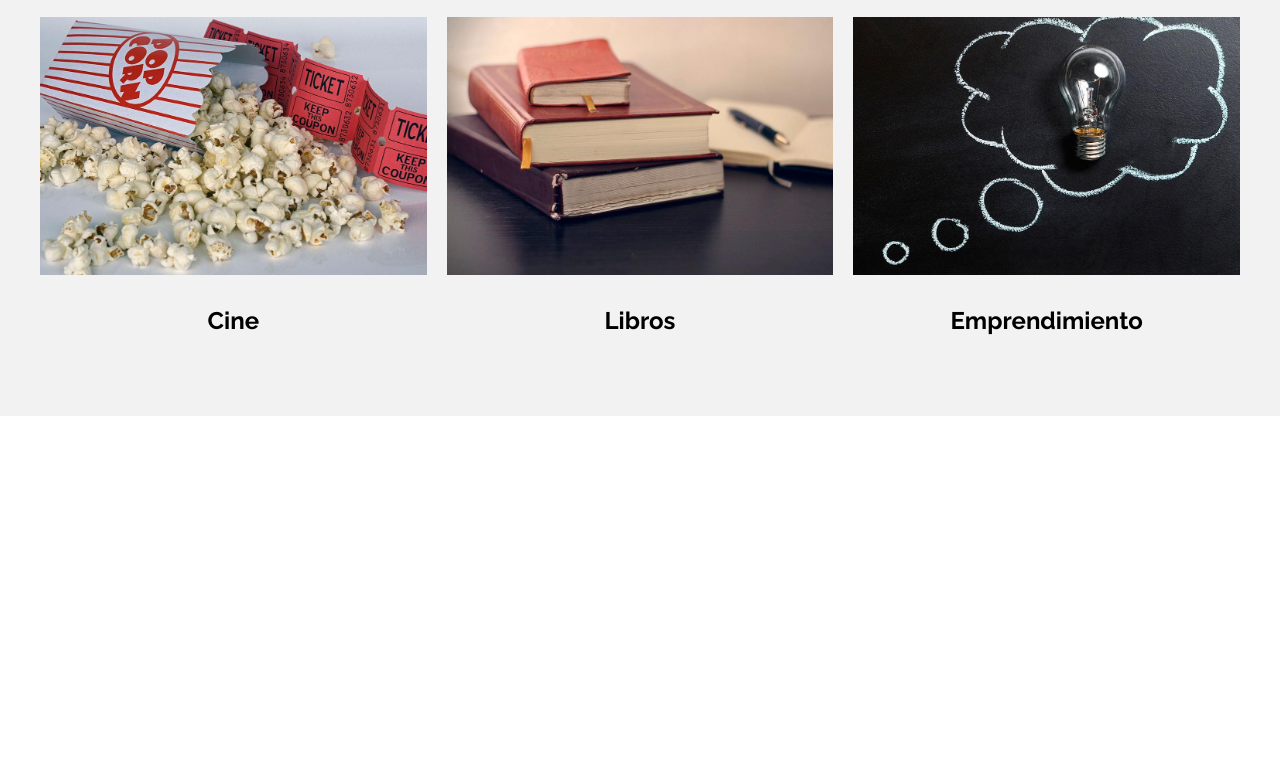
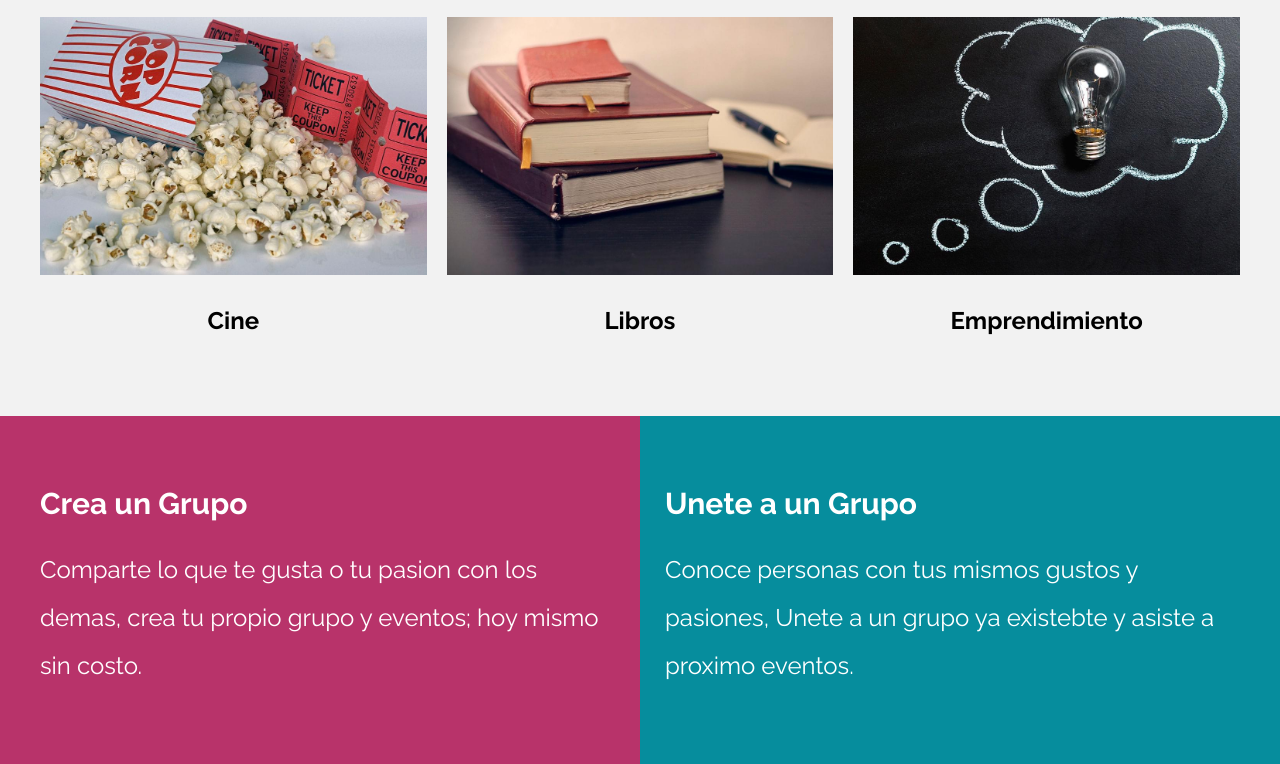
Before and after one commit to Benjamin70/Meeti-ClonMeetup, a website: page index.html in a window 1280 px wide. Shown: the part 2833-3597 px from the top of the page. Before the commit the page ends 3249 px from the top, so only its background shows below. Drawn offline with Linux system fonts and the light colour scheme.

Commit message:
Seccion de Grupos Finalizada

```diff
--- a/index.html
+++ b/index.html
@@ -191,5 +191,23 @@
 
         </ul>
     </section>
+
+    <section class="grupos">
+        <div class="grupos__grid contenedor">
+            <div class="grupos__bloque">
+                <h3 class="grupos__heading">Crea un Grupo</h3>
+                <p class="grupos__texto">Comparte lo que te gusta o tu pasion con los demas, crea tu propio grupo y eventos; hoy mismo sin costo.</p>
+            </div>
+
+            <div class="grupos__bloque">
+                <h3 class="grupos__heading">Unete a un Grupo</h3>
+                <p class="grupos__texto">Conoce personas con tus mismos gustos y pasiones, Unete a un grupo ya existebte y asiste a proximo eventos.</p>
+            </div>
+        </div>
+    </section>
+
+    <footer class="footer contenedor">
+
+    </footer>
 </body>
 </html>
--- /dev/null
+++ b/src/scss/ui/contenido/_grupos.scss
@@ -0,0 +1,31 @@
+@use 'base/variables' as v;
+@use 'base/mixins' as m;
+
+.grupos{
+    color: v.$blanco;
+    padding: 5rem 0;
+    background-image: linear-gradient(to bottom, v.$primario 0%, v.$primario 50%,
+    v.$secundario 50%, v.$secundario 100%);
+
+    @include m.tablet{
+        background-image: linear-gradient(to right, v.$primario 0%, v.$primario 50%,
+        v.$secundario 50%, v.$secundario 100%);
+    }
+
+    &__grid{
+        @include m.grid(1,5rem);
+        @include m.tablet{
+            @include m.grid(2, 5rem);
+        }
+    }
+
+    &__heading{
+        font-size: 3rem;
+    }
+
+    &__texto{
+        color: v.$blanco;
+        font-size: 2.4rem;
+        line-height: 2;
+    }
+}
--- a/src/scss/ui/contenido/_index.scss
+++ b/src/scss/ui/contenido/_index.scss
@@ -2,3 +2,4 @@
 @forward 'busqueda';
 @forward 'eventos';
 @forward 'categorias';
+@forward 'grupos';
```
Also changed, not shown: build/css/app.css, 1 other file.
